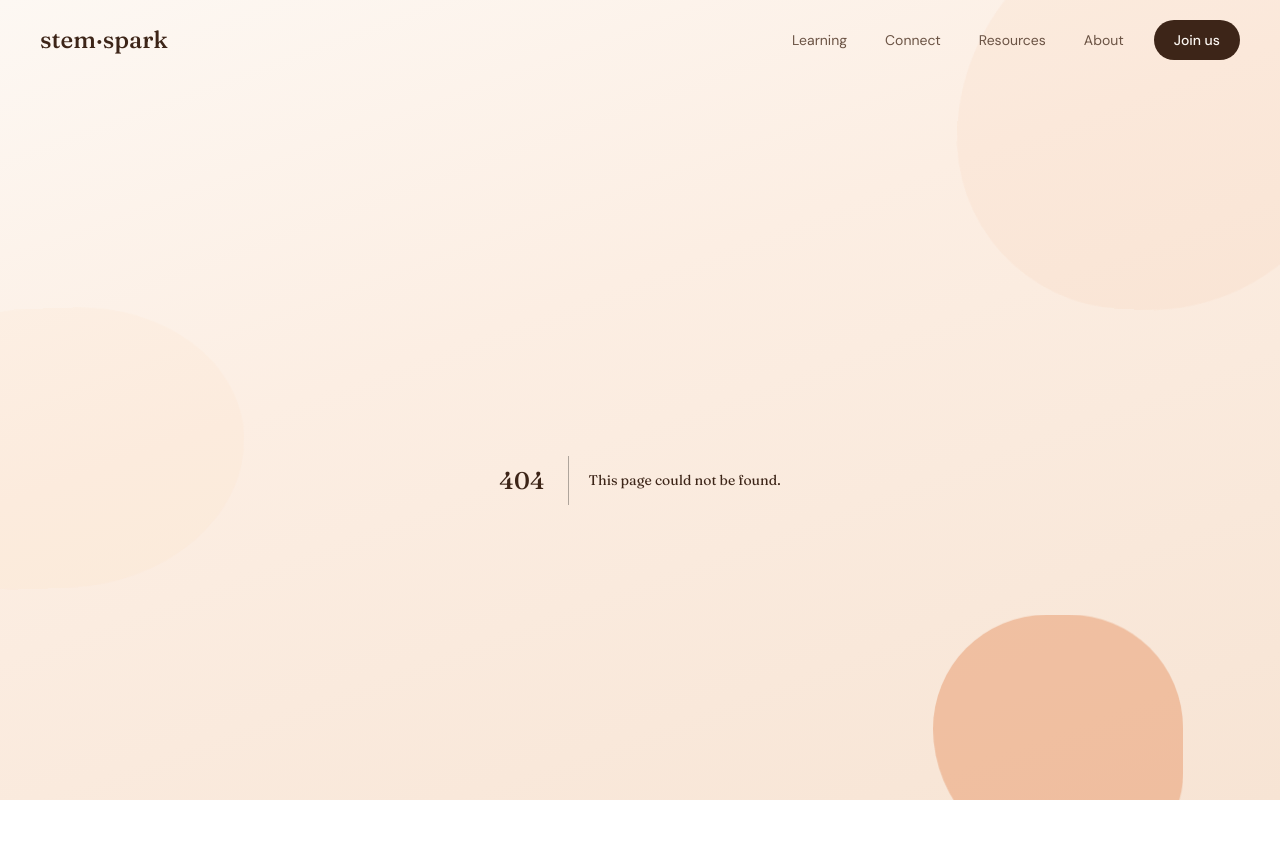
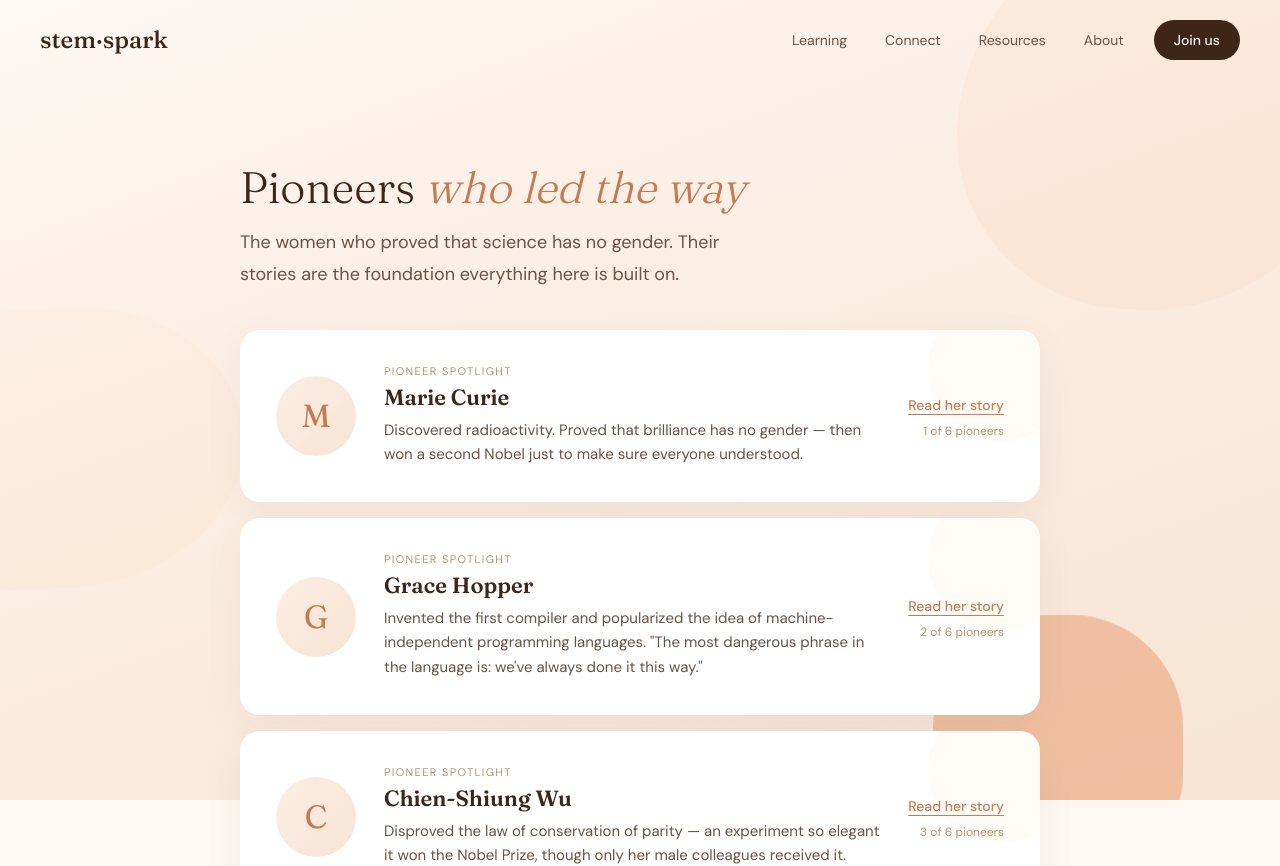
Before and after one commit to itsmepraks/womeninstem, a Next.js app: page /pioneers in a window 1280 px wide. Before the commit this address had no page. Shown: the top 866 px of the page. Built offline with nearby package versions, Linux system fonts and the light colour scheme.

Commit message:
feat: add pioneers collection page

```diff
--- /dev/null
+++ b/app/pioneers/page.tsx
@@ -0,0 +1,29 @@
+import PioneerSpotlight from '@/components/ui/PioneerSpotlight';
+import { pioneers } from '@/data/pioneers';
+
+export default function PioneersPage() {
+  return (
+    <div className="max-w-[880px] mx-auto px-6 md:px-10">
+      <section className="pt-12 md:pt-20 pb-10">
+        <h1 className="font-display text-[2.75rem] text-text-heading font-light leading-tight">
+          Pioneers <em className="italic text-accent-primary">who led the way</em>
+        </h1>
+        <p className="text-body-lg text-text-body mt-3 max-w-[500px]">
+          The women who proved that science has no gender. Their stories are the
+          foundation everything here is built on.
+        </p>
+      </section>
+
+      <section className="space-y-4 pb-10">
+        {pioneers.map((pioneer, i) => (
+          <PioneerSpotlight
+            key={pioneer.id}
+            pioneer={pioneer}
+            totalCount={pioneers.length}
+            index={i + 1}
+          />
+        ))}
+      </section>
+    </div>
+  );
+}
```
